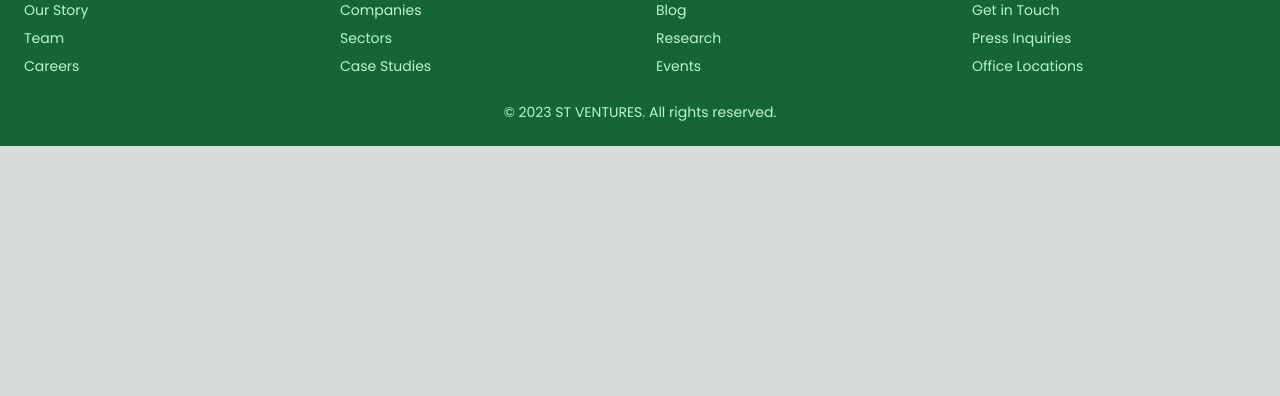
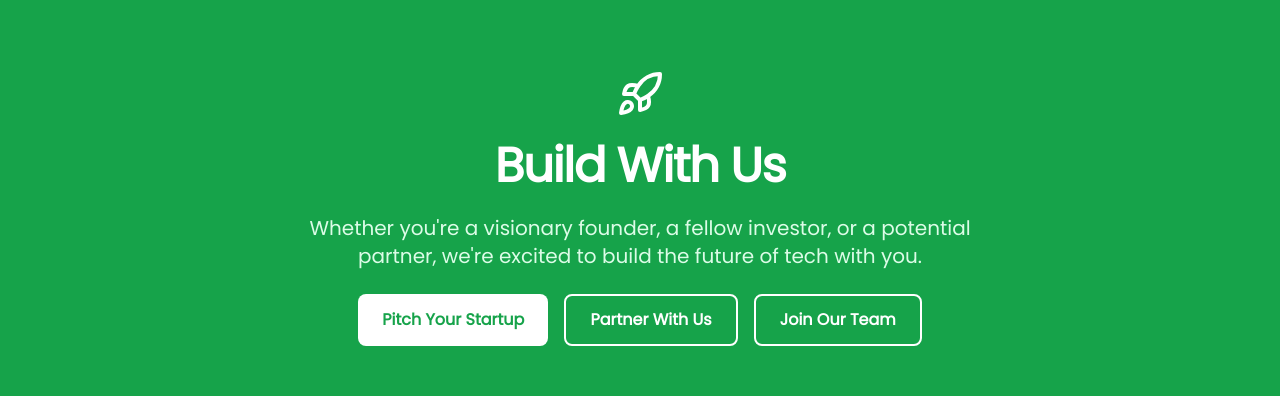
Before and after one commit to yskooo/st-innovatives, a Next.js app in the folder web/: page / in a window 1280 px wide. Shown: the part 4857-5253 px from the top of the page. Before the commit the page ends 5003 px from the top, so only its background shows below. Built offline with nearby package versions, Linux system fonts and the light colour scheme.

Commit message:
Create contact.tsx

```diff
--- /dev/null
+++ b/web/src/components/contact.tsx
@@ -0,0 +1,34 @@
+/* eslint-disable react/no-unescaped-entities */
+import React from 'react';
+import { Rocket } from 'lucide-react'; // Importing Rocket icon from lucide-react
+
+const Contact: React.FC = () => {
+  return (
+    <section id="contact" className="w-full py-12 md:py-24 lg:py-32 bg-green-600 text-white">
+      <div className="container px-4 md:px-6">
+        <div className="flex flex-col items-center space-y-6 text-center">
+          <Rocket className="h-12 w-12 text-white" />
+          <h2 className="text-3xl font-bold tracking-tight sm:text-4xl md:text-5xl">
+            Build With Us
+          </h2>
+          <p className="mx-auto max-w-2xl text-lg md:text-xl text-green-100 leading-relaxed">
+            Whether you're a visionary founder, a fellow investor, or a potential partner, we're excited to build the future of tech with you.
+          </p>
+          <div className="flex flex-col sm:flex-row gap-4 justify-center">
+            <button className="bg-white text-green-600 hover:bg-green-100 transition-colors rounded-lg px-6 py-3 font-semibold">
+              Pitch Your Startup
+            </button>
+            <button className="border-2 border-white text-white hover:bg-white hover:text-green-600 transition-colors rounded-lg px-6 py-3 font-semibold">
+              Partner With Us
+            </button>
+            <button className="border-2 border-white text-white hover:bg-white hover:text-green-600 transition-colors rounded-lg px-6 py-3 font-semibold">
+              Join Our Team
+            </button>
+          </div>
+        </div>
+      </div>
+    </section>
+  );
+};
+
+export default Contact;
```
